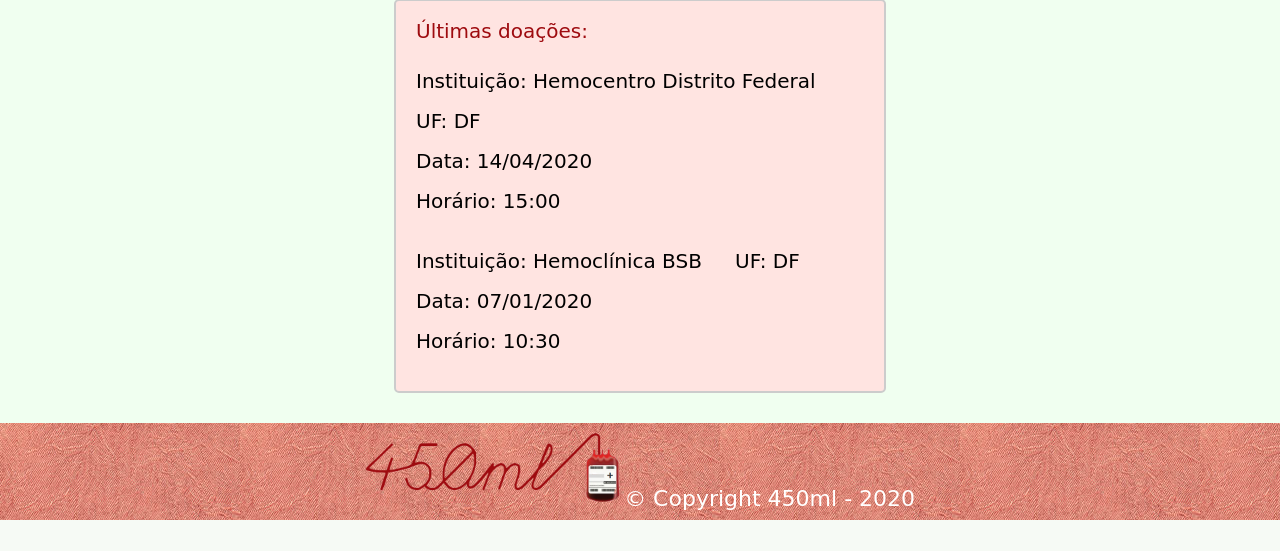
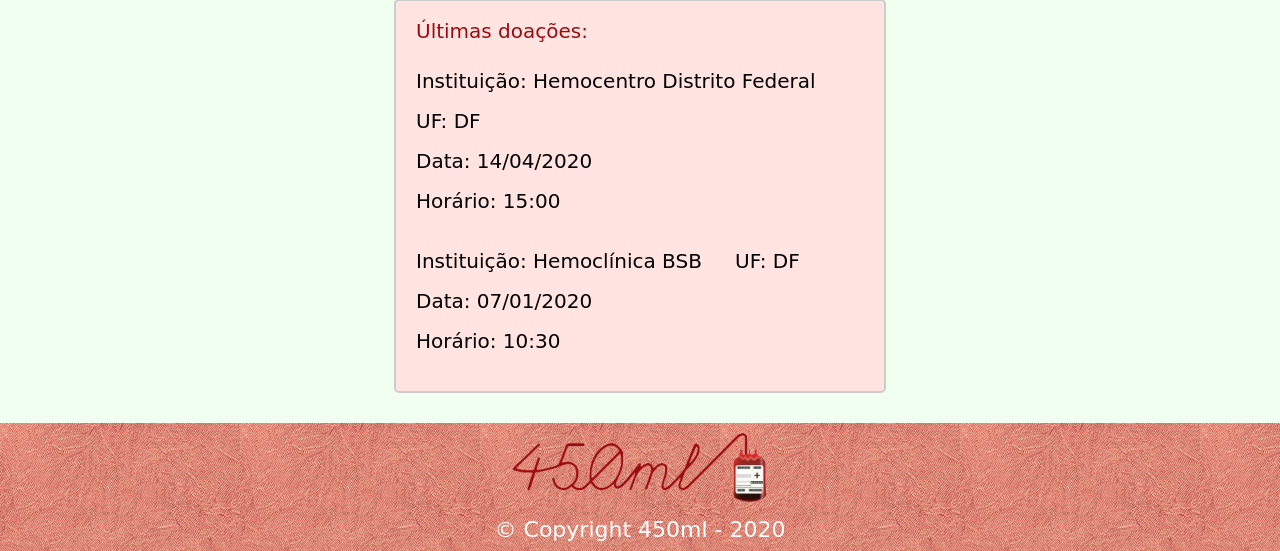
Before and after one commit to rafaelbatista384/Projeto-Interdisciplinar, a PHP site: page /doacoes.html in a window 1280 px wide. Shown: the part 928-1479 px from the top of the page. Before the commit the page ends 1448 px from the top, so only its background shows below. Run offline with PHP 8.4, Linux system fonts and the light colour scheme; some web fonts are replaced.

Commit message:
Correcoes

```diff
--- a/app_450ML/cadastro.html
+++ b/app_450ML/cadastro.html
@@ -155,7 +155,7 @@
 
         <footer>
             <img id="logo-rodape" src="imagens\logo.png" alt="Logo do app 450ml">
-            <p class="copyright">&copy; Copyright 450ml - 2020
+            <p class="copyright">&copy;Copyright 450ml - 2020</p>
         </footer>
     </body>
 </html>
--- a/app_450ML/doacoes.css
+++ b/app_450ML/doacoes.css
@@ -64,7 +64,7 @@ input:hover {
     padding-left: 1em;
 }
 
-p {
+body p {
     font-size: 2em;
     display: inline-block;
     margin-right: 1.5em;
--- a/app_450ML/doacoes.html
+++ b/app_450ML/doacoes.html
@@ -144,7 +144,8 @@
 
         <footer>
             <img id="logo-rodape" src="imagens\logo.png" alt="Logo do app 450ml">
-            <p class="copyright">&copy; Copyright 450ml - 2020
+            <br>
+            <p class="copyright">&copy; Copyright 450ml - 2020</p>
         </footer>
     </body>
 </html>
```
